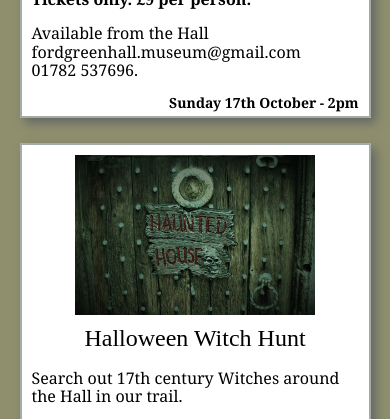
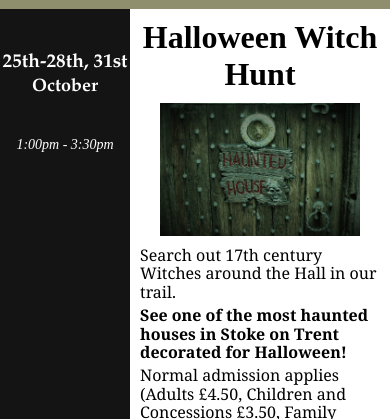
Before and after one commit to matthewmincher/fordgreenhall.org.uk, a Gatsby site: page /events in a window 390 px wide. Shown: the part 1179-1598 px from the top of the page. Built offline with nearby package versions, Linux system fonts and the light colour scheme; Gatsby itself is replaced by a stand-in of ours; a web font is replaced by a local one.

Commit message:
Progress with new event component (not ready for live yet - needs more mobile testing)

```diff
--- /dev/null
+++ b/src/components/pages/events/calendarevent.js
@@ -0,0 +1,84 @@
+import * as React from "react";
+import * as Styles from "./calendarevent.module.scss"
+
+
+import { FontAwesomeIcon } from '@fortawesome/react-fontawesome'
+import '@fortawesome/fontawesome-svg-core/styles.css';
+import {  } from '@fortawesome/free-regular-svg-icons'
+
+import {useEffect, useState} from "react";
+import {StaticImage} from "gatsby-plugin-image";
+import format from "date-fns/format";
+
+export default function CalendarEvent({ title, image, description, facebookUrl, startDate, endDate, datePrefix, dateDayPart, dateMonthPart, dateTimePart }) {
+
+	const hideFrom = endDate ? new Date(endDate.getTime() + 43200000) : null;
+	const [isVisible, setIsVisible] = useState(!hideFrom || hideFrom >= Date.now());
+
+	useEffect(() => {
+		setIsVisible(!hideFrom || hideFrom >= Date.now());
+	}, []);
+
+	if(!dateDayPart && (startDate || endDate)){
+		dateDayPart = format(startDate ?? endDate, 'do');
+	}
+	if(!dateMonthPart && (startDate || endDate)){
+		dateMonthPart = format(startDate ?? endDate, 'MMMM');
+	}
+	if(!dateTimePart && (startDate || endDate)){
+		dateTimePart = format(startDate ?? endDate, 'h:mmaaa')
+
+		if(startDate && endDate){
+			dateTimePart += ' - ' + format(endDate, 'h:mmaaa');
+		}
+	}
+
+	return (
+		isVisible ?
+		<div className={Styles.container}>
+			<div className={Styles.left}>
+				{datePrefix &&
+					<div className={Styles.prefix}>{datePrefix}</div>
+				}
+
+				{dateDayPart &&
+					<div className={Styles.day}>{dateDayPart}</div>
+				}
+
+				{dateMonthPart &&
+					<div className={Styles.month}>{dateMonthPart}</div>
+				}
+
+				{dateTimePart &&
+					<div className={Styles.time}>{dateTimePart}</div>
+				}
+			</div>
+			<div className={Styles.right}>
+				<div className={Styles.title}>{title}</div>
+				{image &&
+					<div className={Styles.image}>
+						{image}
+					</div>
+				}
+
+				<div className={Styles.description}>
+					{description}
+				</div>
+
+				<div className={Styles.facebookSpacer} />
+
+				{facebookUrl &&
+					<a target="_blank" rel="noreferrer" href={facebookUrl} className={Styles.facebookLink} title="See this event on Facebook">
+						<StaticImage
+							src="../../../images/social/f_logo_RGB-Black_100.png"
+							placeholder="none"
+							layout="fixed"
+							loading="eager"
+							width={25}
+						/>
+					</a>
+				}
+			</div>
+		</div> : null
+	)
+}
--- /dev/null
+++ b/src/components/pages/events/calendarevent.module.scss
@@ -0,0 +1,138 @@
+.container {
+  display: flex;
+
+  width: 90%;
+  max-width: 800px;
+  margin:0 auto;
+
+  min-height: 200px;
+  margin-bottom: 20px;
+}
+
+.left {
+  width: 200px;
+
+  background-color: #141414;
+
+  display: flex;
+  flex-direction: column;
+  padding-top: 40px;
+
+  .prefix {
+    color: white;
+    text-align: center;
+    font-size: 12px;
+    font-style: italic;
+    font-family: Times New Roman, serif;
+  }
+  .day {
+    color: white;
+    text-align: center;
+    font-size: 32px;
+    font-weight: bold;
+    font-family: Didot,Didot LT STD,Hoefler Text,Garamond,Times New Roman,serif;
+  }
+  .month {
+    color: white;
+    text-align: center;
+    font-size: 24px;
+    font-weight: bold;
+    font-family: Didot,Didot LT STD,Hoefler Text,Garamond,Times New Roman,serif;
+  }
+
+  .time {
+    color: white;
+    text-align: center;
+    font-size: 18px;
+    font-style: italic;
+    font-family: Times New Roman, serif;
+    margin-top: 40px;
+  }
+
+
+}
+.right {
+  flex: 1;
+  background-color: white;
+  position: relative;
+  overflow: hidden;
+
+  .title {
+    font-family: "Fredericka the Great", serif;
+    color: black;
+    font-weight: bold;
+    font-size: 32px;
+    text-align: left;
+
+    padding: 10px;
+
+  }
+
+  .description {
+    font-family: Georgia, serif;
+    font-size: 16px;
+    padding: 0 10px;
+    word-break: break-word;
+    text-shadow: 1px 1px 0px white;
+
+    p {
+      margin:0;
+    }
+    p + p {
+      margin-top: 5px;
+    }
+  }
+
+  .image {
+    float: left;
+    margin: 0 10px 10px 10px;
+  }
+
+  .facebookSpacer {
+    width: 30px;
+    height: 30px;
+    float:right;
+  }
+  .facebookLink {
+    position: absolute;
+    bottom: 5px;
+    right: 5px;
+  }
+
+}
+
+@media screen and (max-width: 700px) {
+  .container {
+    width: 100%;
+  }
+
+  .left {
+    width: 130px;
+
+    .day {
+      font-size: 24px;
+    }
+    .month {
+      font-size: 18px;
+    }
+    .time {
+      font-size: 14px;
+    }
+  }
+  .right {
+    .title {
+      text-align: center;
+    }
+
+    .image {
+      float: none;
+      margin: 0 0 10px 0;
+
+      :global {
+        .gatsby-image-wrapper {
+          margin: 0 auto;
+        }
+      }
+    }
+  }
+}
--- a/src/pages/events.js
+++ b/src/pages/events.js
@@ -4,6 +4,7 @@ import Layout from "../components/layout/layout";
 import * as Styles from "./events.module.scss"
 import CovidMessage from "../components/global/covidmessage";
 import Event from "../components/pages/events/event";
+import CalendarEvent from "../components/pages/events/calendarevent";
 import {StaticImage} from "gatsby-plugin-image";
 import ScrollToTop from "../components/layout/scrolltotop";
 
@@ -19,78 +20,116 @@ const EventsPage = () => {
 				<div className={Styles.container}>
 					<h1>Events</h1>
 
-					<Event
-						title={"Thursday Afternoons\nKnit and Natter Group"}
-						date="Every Thursday afternoon 1:00 - 3:30pm"
-						image={<StaticImage
-							className={Styles.image}
+					<CalendarEvent
+						title={"Afternoon Knit and Natter Group"}
+						datePrefix="Every"
+						dateDayPart="Thursday"
+						dateTimePart="1:00pm - 3:30pm"
+						description={
+							<div>
+								<div style={{
+									position: "absolute",
+									bottom: "-60px",
+									right: "-60px",
+									zIndex: 0
+								}}>
+									<StaticImage
 										src="./../images/copy/events/knitandnatter.png"
 										alt="Basket with balls of yarn and knitting needles"
 										placeholder="none"
 										layout="fixed"
-							loading="eager"/>}>
+
+										width={200}
+										loading="eager"/>
+								</div>
+								<div style={{
+									position: "relative"
+								}}>
 									<p>Bring along your knitting to our group. Enjoy a cup of tea and a natter.</p>
 									<p className={Styles.emph}>£2 per person, including refreshments</p>
-					</Event>
+								</div>
+							</div>
+						}
+					/>
 
-					<Event
+					<CalendarEvent
 						title="The Wisewoman in the 17th Century"
-						description="A talk looking at the role of the Wisewoman in the Stuart age."
-						date="Sunday 17th October - 2pm"
-						endDate={new Date(1634479200000)}
-						image={<StaticImage
-							className={Styles.image}
+						facebookUrl="https://fb.me/e/24NXepnMG"
+						endDate={new Date(1634475600000)}
+						image={
+							<StaticImage
 								src="../images/copy/events/wise_women.jpg"
 								alt="Framed portrait of an older Stuart woman wearing a black hat with lace trim"
 								placeholder="none"
 								layout="fixed"
 								loading="eager"
-							width={240}
-						/>}>
+								width={200}
+							/>
+						}
+						description={
+							<div>
 								<p>A talk looking at the role of the Wisewoman in the Stuart age.</p>
 								<p className={Styles.emph}>Tickets only. £9 per person.</p>
 								<p>Available from the Hall fordgreenhall.museum@gmail.com<br />01782 537696.</p>
-					</Event>
+							</div>
+						}
+					/>
 
-					<Event
+					<CalendarEvent
 						title="Halloween Witch Hunt"
-						description="See one of the most haunted houses in Stoke on Trent decorated for Halloween!"
-						date="25th-28th & 31st October - 13:00 - 15:30"
+						facebookUrl="https://fb.me/e/2B4wu9vEO"
 						endDate={new Date(1635694200000)}
-						image={<StaticImage
-							className={Styles.image}
+						dateDayPart={
+							<span style={{
+								fontSize: "80%"
+							}}>
+								25th-28th, 31st
+							</span>
+						}
+						dateMonthPart="October"
+						dateTimePart="1:00pm - 3:30pm"
+						image={
+							<StaticImage
 								src="../images/copy/events/halloween.jpg"
 								alt="Wooden door with metal studs and trimmings. A Haunted House sign with a skull on it hangs from the knocker."
 								placeholder="none"
 								layout="fixed"
 								loading="eager"
-							width={240}
-						/>}>
+								width={200}
+							/>
+						}
+						description={
+							<div>
 								<p>Search out 17th century Witches around the Hall in our trail.</p>
 								<p className={Styles.emph}>See one of the most haunted houses in Stoke on Trent decorated for Halloween!</p>
 								<p>Normal admission applies (Adults £4.50, Children and Concessions £3.50, Family ticket £13.00, under 5's free.)</p>
-					</Event>
+							</div>
+						}
+					/>
 
-					<Event
+					<CalendarEvent
 						title="Christmas Craft Fair"
-						description="Browse craft stalls for that special Christmas gift inside our 17th century house!"
-						date="Sunday 21st November - 11:00 - 15:00"
+						facebookUrl="https://fb.me/e/2PNwFbmgv"
 						startDate={new Date(1637492400000)}
 						endDate={new Date(1637506800000)}
-						image={<StaticImage
-							className={Styles.image}
+						image={
+							<StaticImage
 								src="../images/copy/events/christmas.jpg"
 								alt="An exterior shot of the Hall seen through the branches of a bare tree. Snow covers the roof and grassy garden."
 								placeholder="none"
 								layout="fixed"
 								loading="eager"
-							width={240}
-						/>}>
+								width={200}
+							/>
+						}
+						description={
+							<div>
 								<p>Browse craft stalls for that special Christmas gift inside our 17th century house!</p>
 								<p className={Styles.emph}>FREE ADMISSION.</p>
 								<p>***All stalls fully booked***</p>
-					</Event>
-
+							</div>
+						}
+					/>
 
 					<ScrollToTop />
 
```
Also changed, not shown: src/images/copy/events/wise_women.jpg, src/images/social/f_logo_RGB-Black_100.png (added). Lines whose indentation alone changed are shown as unchanged.
